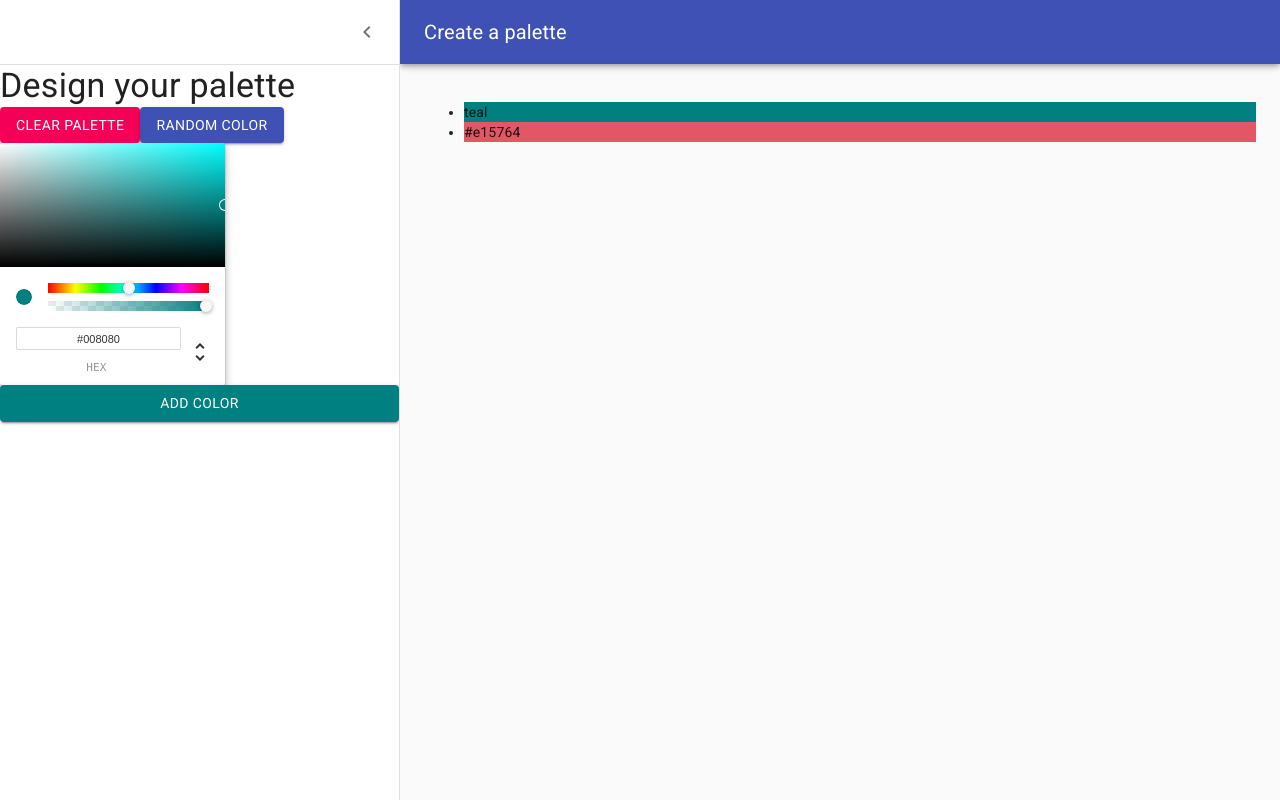
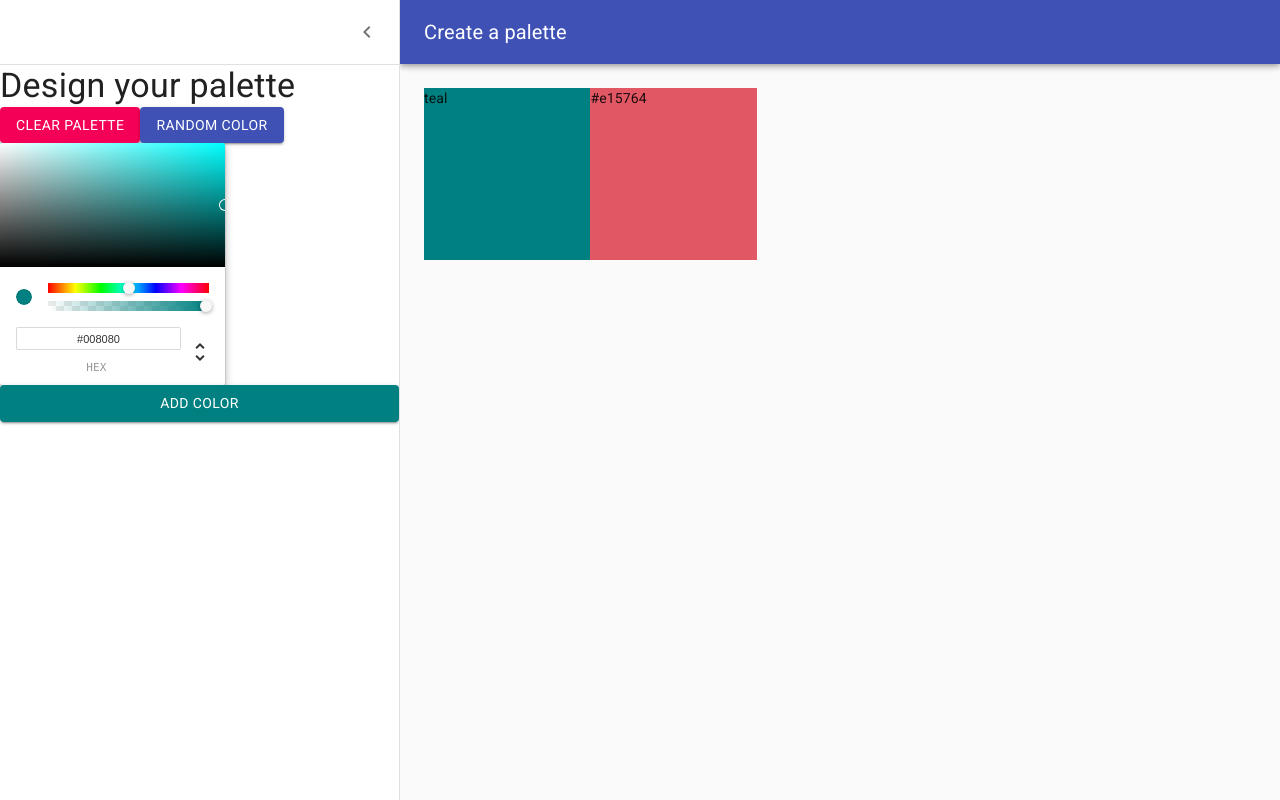
Before and after one commit to sheepsbleat/barnclr, a React (Create React App) app: page /palette/new in a window 1280 px wide. Built offline with nearby package versions, Linux system fonts and the light colour scheme.

Commit message:
added draggable (not draggable yet - will add drag & drop

```diff
--- a/src/DraggableColorBox.js
+++ b/src/DraggableColorBox.js
@@ -1,6 +1,21 @@
 import React from "react";
-
-function DraggableColorBox({ color }) {
-  return <div style={{ backgroundColor: color }}>{color}</div>;
+import { withStyles } from "@material-ui/core";
+const styles = {
+  root: {
+    width: "20%",
+    height: "25%",
+    margin: "0 auto",
+    display: "inline-block",
+    position: "relative",
+    cursor: "pointer",
+    marginBottom: "-3.5px",
+  },
+};
+function DraggableColorBox({ color, classes }) {
+  return (
+    <div className={classes.root} style={{ backgroundColor: color }}>
+      {color}
+    </div>
+  );
 }
-export default DraggableColorBox;
+export default withStyles(styles)(DraggableColorBox);
--- a/src/NewPalletteForm.js
+++ b/src/NewPalletteForm.js
@@ -16,6 +16,7 @@
 import ListItemText from "@material-ui/core/ListItemText";
 import { ChromePicker } from "react-color";
 import { Button } from "@material-ui/core";
+import DraggableColorBox from "./DraggableColorBox";
 
 const drawerWidth = 400;
 
@@ -59,6 +60,7 @@
     justifyContent: "flex-end",
   },
   content: {
+    height: "calc(100vh - 64px)",
     flexGrow: 1,
     padding: theme.spacing(3),
     transition: theme.transitions.create("margin", {
@@ -168,17 +170,9 @@
           })}
         >
           <div className={classes.drawerHeader} />
-          <ul>
-            {this.state.colors.map((color) => (
-              <li
-                style={{
-                  backgroundColor: color,
-                }}
-              >
-                {color}
-              </li>
-            ))}
-          </ul>
+          {this.state.colors.map((color) => (
+            <DraggableColorBox color={color} />
+          ))}
         </main>
       </div>
     );
```
